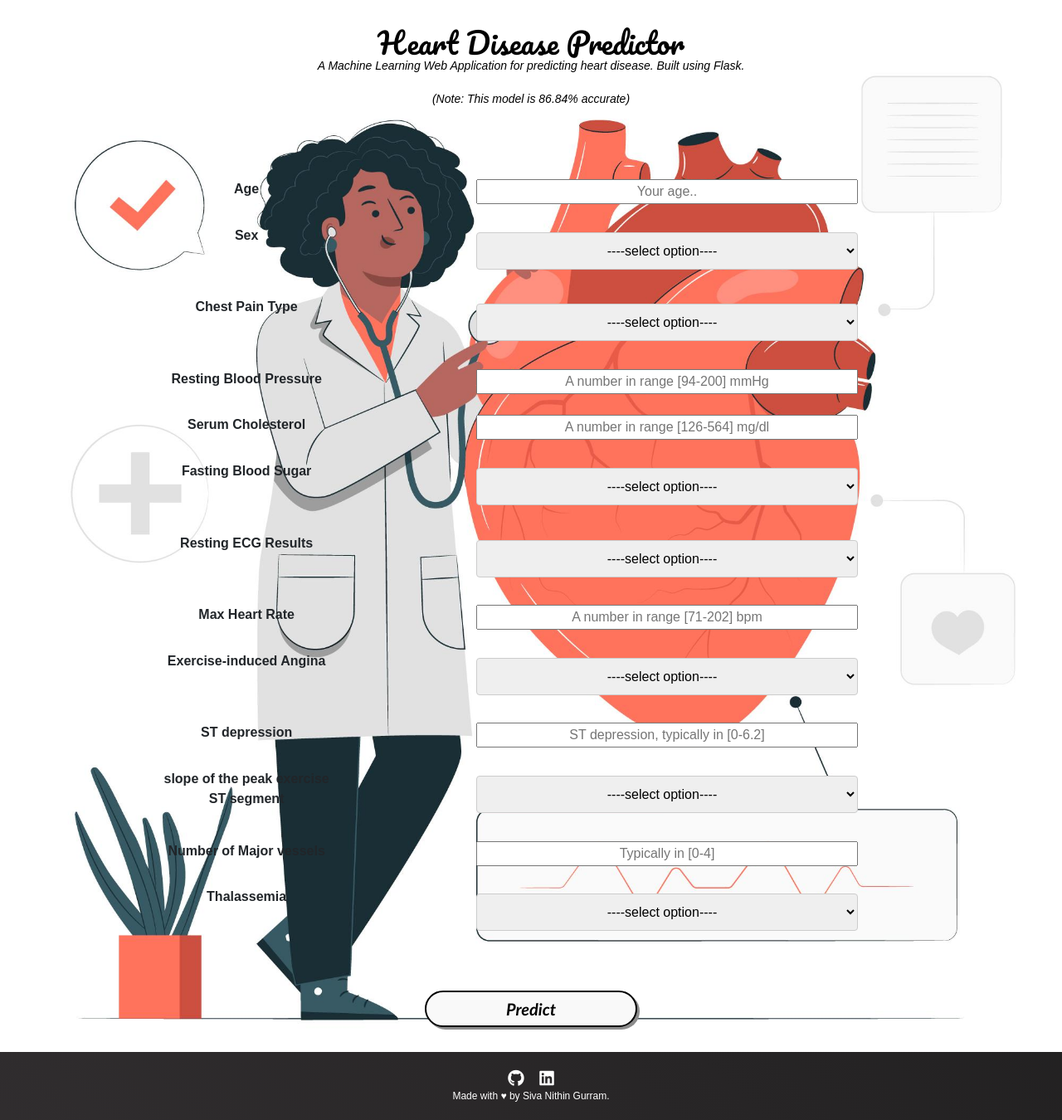
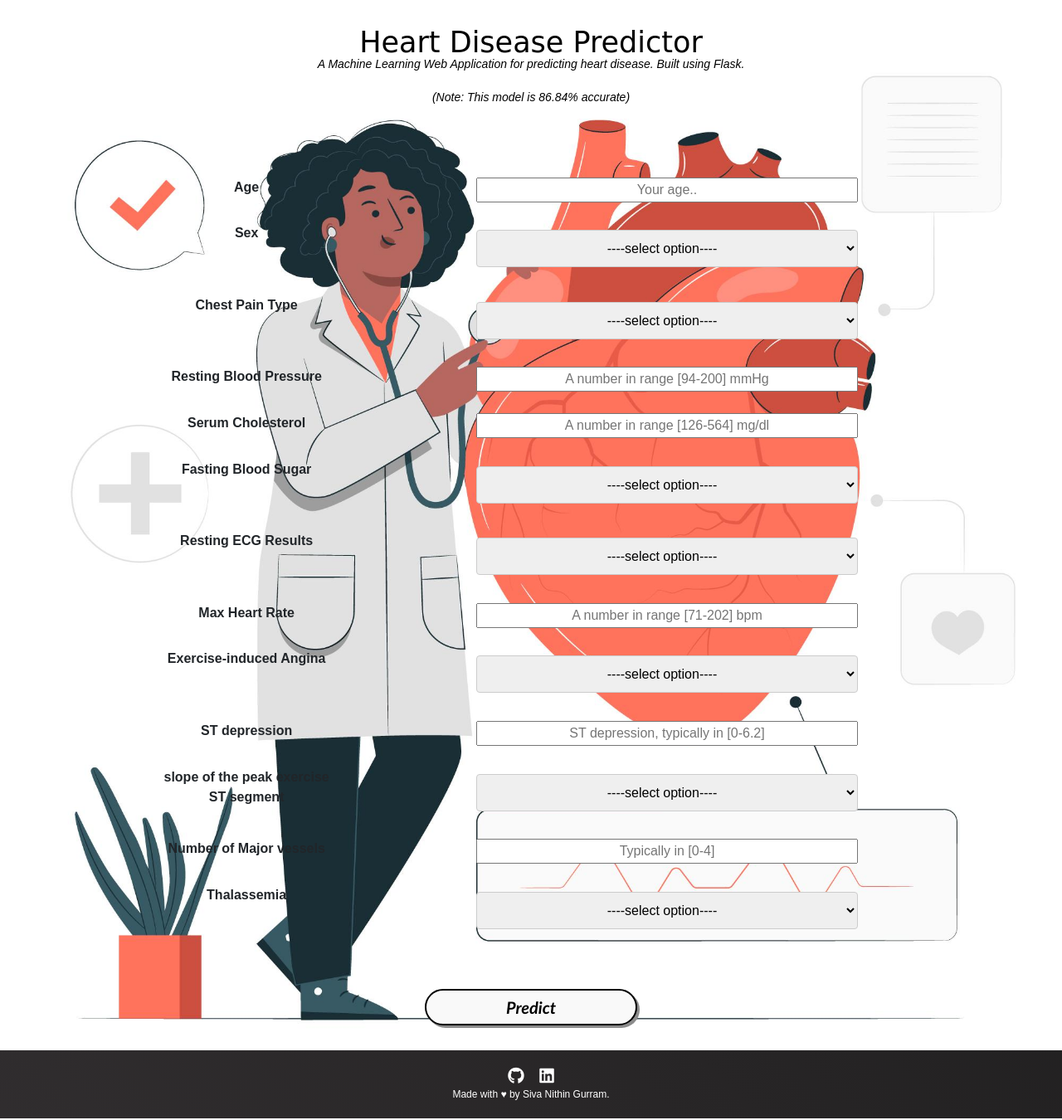
Before and after one commit to gsivanithin18/Heart-Disease-Project, a Flask app: page / in a window 1280 px wide. Shown: the whole page at 83% size. Run offline with Flask 3, Linux system fonts and the light colour scheme; parts of the project's set-up code (start-up, migrations or seed data) failed here and were passed over; some libraries are stand-ins or nearby versions.

Commit message:
Update main.html

```diff
--- a/templates/main.html
+++ b/templates/main.html
@@ -7,7 +7,9 @@
   <meta name="viewport" content="width=device-width, initial-scale=1.0">
   <title>Heart Disease Predictor</title>
   <script src="https://kit.fontawesome.com/5f3f547070.js" crossorigin="anonymous"></script>
-  <link href="https://fonts.googleapis.com/css2?family=Pacifico&display=swap" rel="stylesheet">
+  <link rel="preconnect" href="https://fonts.googleapis.com">
+  <link rel="preconnect" href="https://fonts.gstatic.com" crossorigin>
+  <link href="https://fonts.googleapis.com/css2?family=Crimson+Text:wght@600&display=swap" rel="stylesheet">
   <link href="https://cdn.jsdelivr.net/npm/bootstrap@5.3.0/dist/css/bootstrap.min.css" rel="stylesheet" integrity="sha384-9ndCyUaIbzAi2FUVXJi0CjmCapSmO7SnpJef0486qhLnuZ2cdeRhO02iuK6FUUVM" crossorigin="anonymous">
   <script src="https://cdn.jsdelivr.net/npm/bootstrap@5.3.0/dist/js/bootstrap.bundle.min.js" integrity="sha384-geWF76RCwLtnZ8qwWowPQNguL3RmwHVBC9FhGdlKrxdiJJigb/j/68SIy3Te4Bkz" crossorigin="anonymous"></script>
   <link rel="stylesheet" type="text/css" href="{{ url_for('static', filename='style.css') }}">
```
